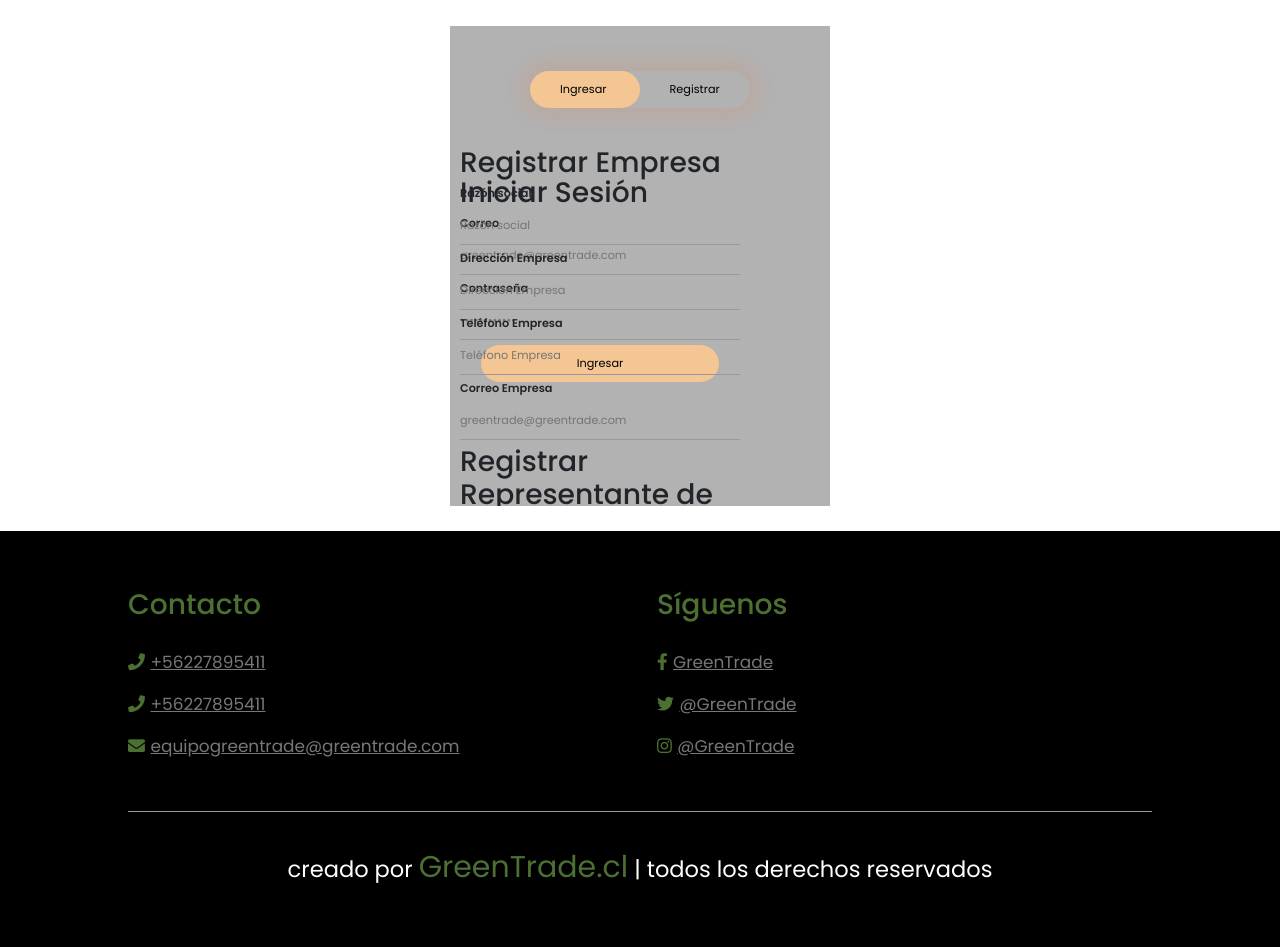
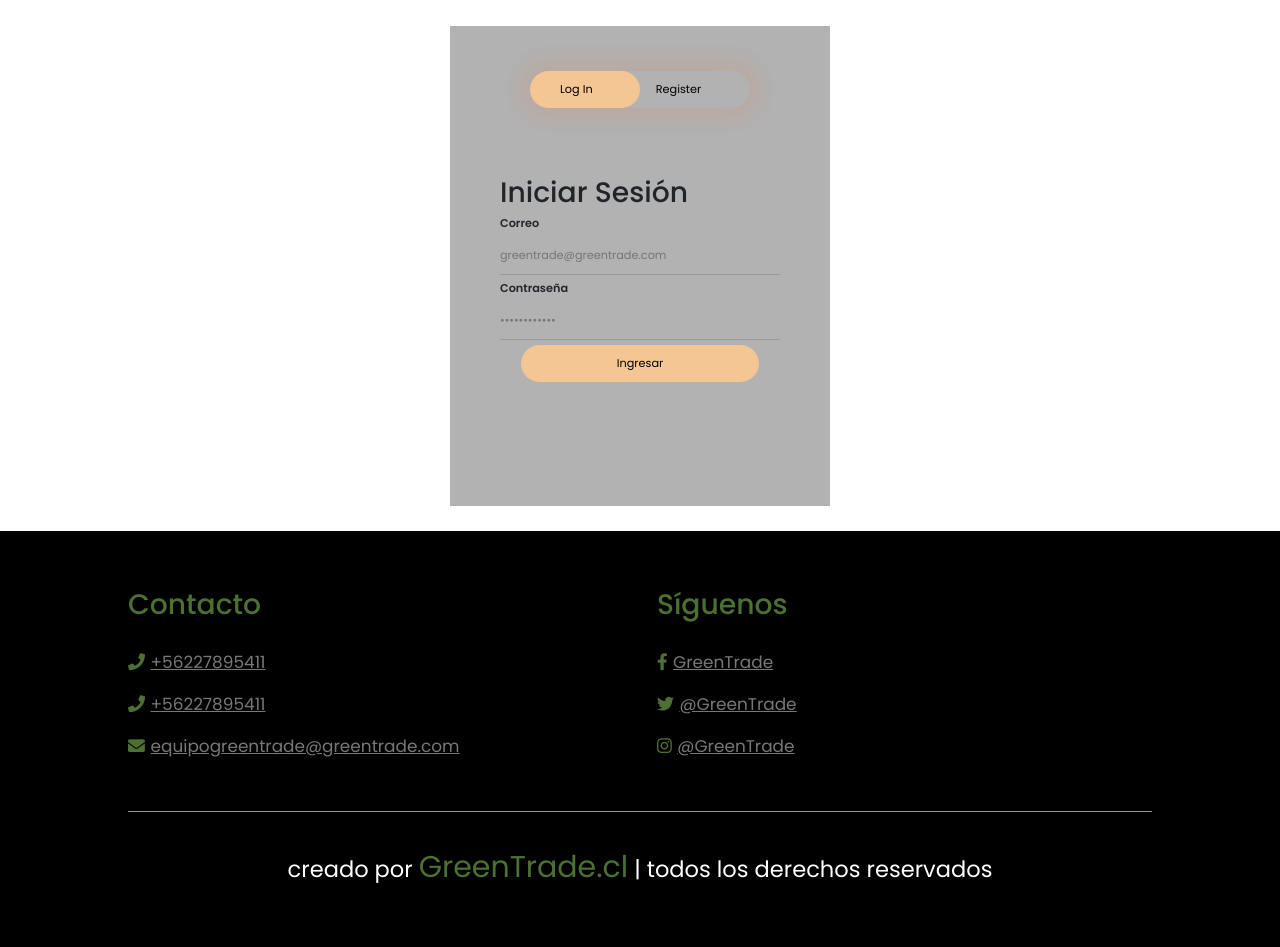
Before and after one commit to steffieess/GreenTrade, a PHP site: page /html/pages/login_register.php in a window 1280 px wide. Shown: the part 56-1003 px from the top of the page. Run offline with PHP 8.4, Linux system fonts and the light colour scheme; style sheets or scripts are compiled from the project's sources; some libraries are stand-ins or nearby versions.

Commit message:
Registro-login

```diff
--- a/css/style.scss
+++ b/css/style.scss
@@ -806,3 +806,102 @@ section {
 }
 
 /*FIN REGISTRO E INICIAR SESIÓN*/
+
+.form-box
+{
+    width:380px;
+	height:480px;
+	position:relative;
+	margin:2% auto;
+	background:rgba(0,0,0,0.3);
+	padding:10px;
+    overflow: hidden;
+}
+.button-box
+{
+	width:220px;
+	margin:35px auto;
+	position:relative;
+	box-shadow: 0 0 20px 9px #ff61241f;
+	border-radius: 30px;
+}
+.toggle-btn
+{
+	padding:10px 30px;
+	cursor:pointer;
+	background:transparent;
+	border:0;
+	outline: none;
+	position: relative;
+}
+#btn
+{
+	top: 0;
+	left:0;
+	position: absolute;
+	width: 110px;
+	height: 100%;
+	background: #F3C693;
+	border-radius: 30px;
+	transition: .5s;
+}
+.input-group-login
+{
+	top: 150px;
+	position:absolute;
+	width:280px;
+	transition:.5s;
+}
+.input-group-register
+{
+    top: 120px;
+	position:absolute;
+	width:280px;
+	transition:.5s;
+}
+.input-field
+{
+	width: 100%;
+	padding:10px 0;
+	margin:5px 0;
+	border-left:0;
+	border-top:0;
+	border-right:0;
+	border-bottom: 1px solid #999;
+	outline:none;
+	background: transparent;
+}
+.submit-btn
+{
+	width: 85%;
+	padding: 10px 30px;
+	cursor: pointer;
+	display: block;
+	margin: auto;
+	background: #F3C693;
+	border: 0;
+	outline: none;
+	border-radius: 30px;
+}
+.check-box
+{
+	margin: 30px 10px 34px 0;
+}
+#login
+{
+	left:50px;
+}
+#login input
+{
+	color:white;
+	font-size:15;
+}
+#register
+{
+	left:450px;
+}
+#register input
+{
+	color:white;
+	font-size: 15;
+}
--- a/html/pages/login_register.php
+++ b/html/pages/login_register.php
@@ -1,15 +1,17 @@
 <!-- header section starts  -->
 <?php include("../../includes/header.php"); ?>
 <!-- header section ends -->
+
+<body>
 
     <div id='login-form' class='login-page'>
         <div class="form-box">
             <div class='button-box'>
                 <div id='btn'></div>
-            <button type='button' onclick='login()' class="toggle-btn">Ingresar </button>
-            <button type='button' onclick='register()' class="toggle-btn">Registrar </button>
+                <button type='button' onclick='login()' class='toggle-btn'>Log In</button>
+                <button type='button' onclick='register()' class='toggle-btn'>Register</button>
             </div>
-        <form id='ingresar' class='input-group-login' action="../func/loguear.php" method="POST">
+            <form id='login' class='input-group-login'>
                 <h1>Iniciar Sesión</h1>
                 <div class="content">
                     <label for="nombre"><b>Correo</b></label>
@@ -23,8 +25,7 @@
                     <button class="submit-btn" type="submit" value="submit"> <span>Ingresar</span></button>
                 </div>
             </form>
-
-        <form id='registrar' class='input-group-register' action="../func/registrarse.php" method="POST">
+            <form id='register' class='input-group-register'>
                 <h1>Registrar Empresa</h1>
                 <div class="content">
                     <label for="razon"><b>Razón social</b></label>
@@ -41,6 +42,9 @@
                 <div class="content">
                     <label for="mail_empresa"><b>Correo Empresa</b></label>
                     <input name="mail_empresa" type="text" class='input-field' placeholder="greentrade@greentrade.com" required>
+                </div>
+                <div>
+                    <button class="submit-btn" type="submit" value="submit"> <span>Ingresar</span></button>
                 </div>
                 <h1>Registrar Representante de la Empresa</h1>
                 <div class="content">
@@ -70,35 +74,23 @@
                 <div>
                     <button class="submit-btn" type="submit" value="submit"> <span>Ingresar</span></button>
                 </div>
-        </form>
-    </div>
         </div>
     </div>
     <script>
-        var x=document.getElementById('login');
-		var y=document.getElementById('register');
-		var z=document.getElementById('btn');
-		function register()
-		{
-			x.style.left='-400px';
-			y.style.left='50px';
-			z.style.left='110px';
+        var x = document.getElementById('login');
+        var y = document.getElementById('register');
+        var z = document.getElementById('btn');
+
+        function register() {
+            x.style.left = '-400px';
+            y.style.left = '50px';
+            z.style.left = '110px';
         }
-		function login()
-		{
-			x.style.left='50px';
-			y.style.left='450px';
-			z.style.left='0px';
-		}
-	</script>
-	<script>
-        var modal = document.getElementById('login-form');
-        window.onclick = function(event)
-        {
-            if (event.target == modal)
-            {
-                modal.style.display = "none";
-            }
+
+        function login() {
+            x.style.left = '50px';
+            y.style.left = '450px';
+            z.style.left = '0px';
         }
     </script>
 
```
Lines whose indentation alone changed are shown as unchanged.
